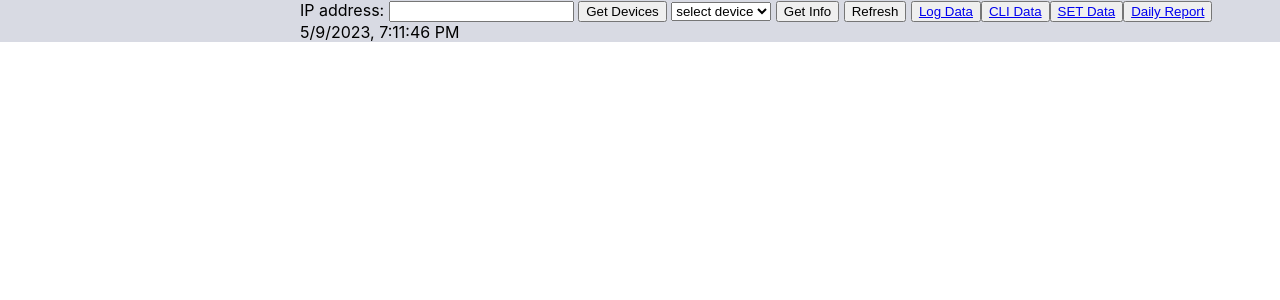
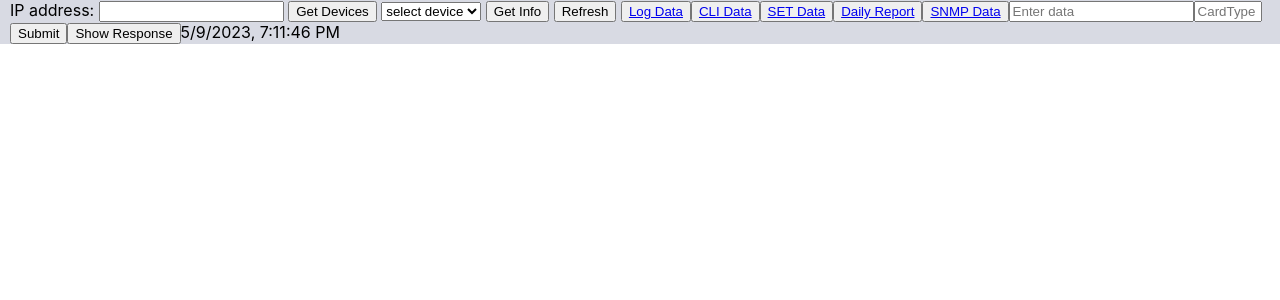
Before and after one commit to pavanpenneti/CLITesting, a React (Create React App) app: page / in a window 1280 px wide. Shown: the top 300 px of the page. Built offline with nearby package versions, Linux system fonts and the light colour scheme.

Commit message:
Added word count in logdata & added SET functionality for ApiData
Added word count in logdata & added SET functionality for ApiData

```diff
--- a/src/App.js
+++ b/src/App.js
@@ -8,6 +8,8 @@ import CLIData from './Screens/components/CLIData';
 
 import SetDataFormat from './Screens/components/SetDataFormat';
 import DailyReport from './Screens/components/DailyReport';
+import snmpData from './Screens/components/snmpData';
+import SnmpData from './Screens/components/snmpData';
 
 
 function App() {
@@ -26,6 +28,7 @@ function App() {
 				<Route exact path='/cliData' Component={CLIData}></Route>
 				<Route exact path='/setDataformat' Component={SetDataFormat}></Route>
 				<Route exact path='/dailyReport' Component={DailyReport}></Route>
+				<Route exact path='/snmpData' Component={SnmpData}></Route>
 
 
 		</Routes>
--- a/src/Screens/components/ApiData.js
+++ b/src/Screens/components/ApiData.js
@@ -25,6 +25,10 @@ function FetchData() {
   const ipaddress =`http://${ipAddress}`;
   const serialno= serialNo;
   const [timestamp, setTimestamp] = useState(new Date());
+  const [inputData, setInputData] = useState('');
+    const [cardType, setCardType] = useState('');
+    const [responseData, setResponseData] = useState(null);
+    const [showResponse, setShowResponse] = useState(false);
 
 
   const getUSBDevices= async () =>{
@@ -60,6 +64,30 @@ function FetchData() {
         setData9(response1.data);
     }
   };
+
+  const handleInputChange = (e) => {
+    setInputData(e.target.value);
+};
+
+// Update card type whenever the user types in the card type textbox
+const handleCardTypeChange = (e) => {
+    setCardType(e.target.value);
+};
+
+// Function to send POST request with inputData and cardType included
+const postData = async () => {
+      try {
+        const response = await axios.post(`http://${ipAddress}/setcmsdata?deviceid=${serialno}&cardtype=${cardType}&slotno=1&data=${inputData}`);
+        setResponseData(response.data);
+        setShowResponse(true);
+    } catch (error) {
+        console.error('Error posting data:', error);
+    }
+};
+const toggleResponseVisibility = () => {
+  setShowResponse(prev => !prev);  // Toggle visibility of response
+};
+
   useEffect(() => {
     // Update timestamp once when the component mounts
     setTimestamp(new Date());
@@ -301,7 +329,7 @@ const rendersplTableRows = () => {
     <div>
     <div style={{backgroundColor:"#D8DAE3"}}>
 
-       <form onSubmit={handleSubmit} style={{paddingLeft:'300px',position: 'fixed', zIndex:1, backgroundColor:"#D8DAE3", width: '100%',  }}>
+       <form onSubmit={handleSubmit} style={{paddingLeft:'10px',position: 'fixed', zIndex:1, backgroundColor:"#D8DAE3", width: '100%',  }}>
        <label>
         IP address:{"  "}
         <input type="text" value={ipAddress} onChange={(e) => setIpAddress(e.target.value)} />
@@ -332,10 +360,35 @@ const rendersplTableRows = () => {
       <button>
         <Link to="/SetDataFormat">SET Data </Link>
       </button>
-      <button  style={{marginRight: '350px'}} >
+      <button   >
         <Link to="/dailyReport">Daily Report </Link>
       </button>
-
+      <button  >
+        <Link to="/snmpData">SNMP Data </Link>
+      </button>
+      <input
+                type="text"
+                value={inputData}
+                onChange={handleInputChange}
+                placeholder="Enter data"
+            />
+            <input
+                type="text"
+                value={cardType}
+                onChange={handleCardTypeChange}
+                placeholder="CardType"
+                style={{width: "60px"}}
+            />
+            <button onClick={postData} >Submit</button>
+            <button onClick={toggleResponseVisibility}>
+                {showResponse ? 'Hide Response' : 'Show Response'}
+            </button>
+            {showResponse && responseData && (
+                <div>
+                    <h3>Response:</h3>
+                    <pre>{JSON.stringify(responseData, null, 2)}</pre>
+                </div>
+            )}
       {timestamp.toLocaleString('en-IN', { month: 'numeric', day: 'numeric', year: 'numeric', hour: 'numeric', minute: 'numeric', second: 'numeric', hour12: true }).replace(/(\d+:\d+:\d+)( [ap]m)/, '$1 PM')}
       {isVisible && (serialNo.startsWith("MB") || serialNo.startsWith("BLE")) &&
        <div style={{marginLeft: '200px'}}>
@@ -344,6 +397,7 @@ const rendersplTableRows = () => {
        <button type="submit" onClick={usSpectrumData} >US Spectrum Data</button>
        <button type="submit" onClick={dspowerlevels} >DS Power Levels</button>
        <button type="submit" onClick={uspowerlevels} >US Power Levels</button> </div>}
+
          </form>
 
          {/* DR Data  */}
@@ -416,6 +470,15 @@ const rendersplTableRows = () => {
               </tr>
             ))}
               </td>
+              <td style={{ textAlign: 'left',verticalAlign: 'top'}}>
+              <b>Advanced Diagnostics(0x28)</b><br/>
+            {(Object.keys(data9).length>0 )  && Object.keys(data9["Ingress_Info"]).map(key => (
+              <tr key={key}>
+                <td colSpan="12" align='left' >{key}</td>
+                <td>{data9["Ingress_Info"][key]}</td>
+              </tr>
+            ))}
+              </td>
               </tr>
 
             </table>
--- a/src/Screens/components/DailyReport.js
+++ b/src/Screens/components/DailyReport.js
@@ -1,5 +1,6 @@
 import React, { useState } from "react";
 import "./DailyReport.css";
+import axios from 'axios';
 
 function DailyReport() {
   const [reports, setReports] = useState([]);
@@ -12,7 +13,7 @@ function DailyReport() {
   const [customReport, setCustomReport] = useState("");
   const [selectedField, setSelectedField] = useState("");
   const [textareaValue, setTextareaValue] = useState("");
-
+  const [data, setData] = useState({});
   const fields = [
     "JIRA TT's Added",
     "JIRA TT's Modified",
@@ -29,6 +30,7 @@ function DailyReport() {
     "Firmware Testing",
     "Documentation",
   ];
+
 
   const addReport = (report) => setReports([...reports, report]);
 
@@ -315,6 +317,7 @@ function DailyReport() {
         >
           Customize SET
         </button>
+
       </div>
 
     </div>
@@ -322,9 +325,12 @@ function DailyReport() {
         {reports.map((report, index) => (
           <div key={index} className="report-item">
             {report}
+
           </div>
+
         ))}
       </div>
+
     </div>
   );
 }
--- a/src/Screens/components/LogData.js
+++ b/src/Screens/components/LogData.js
@@ -676,6 +676,11 @@ function LogData() {
     setResult(characterslength);
   };
 
+  const NoOfWords = (event) => {
+    event.preventDefault();
+    const wordslength = inputText.trim().split(/\s+/).filter(Boolean).length;
+    setResult(wordslength);
+  };
   return (
     <div>
       <div
@@ -880,6 +885,17 @@ function LogData() {
           }}
         >
           No. of Characters{" "}
+        </button>
+        <button
+          onClick={NoOfWords}
+          style={{
+            marginLeft: "10px",
+            marginRight: "10px",
+            background: "green",
+            color: "white",
+          }}
+        >
+          No. of Words{" "}
         </button>
         <br />
         <button
```
